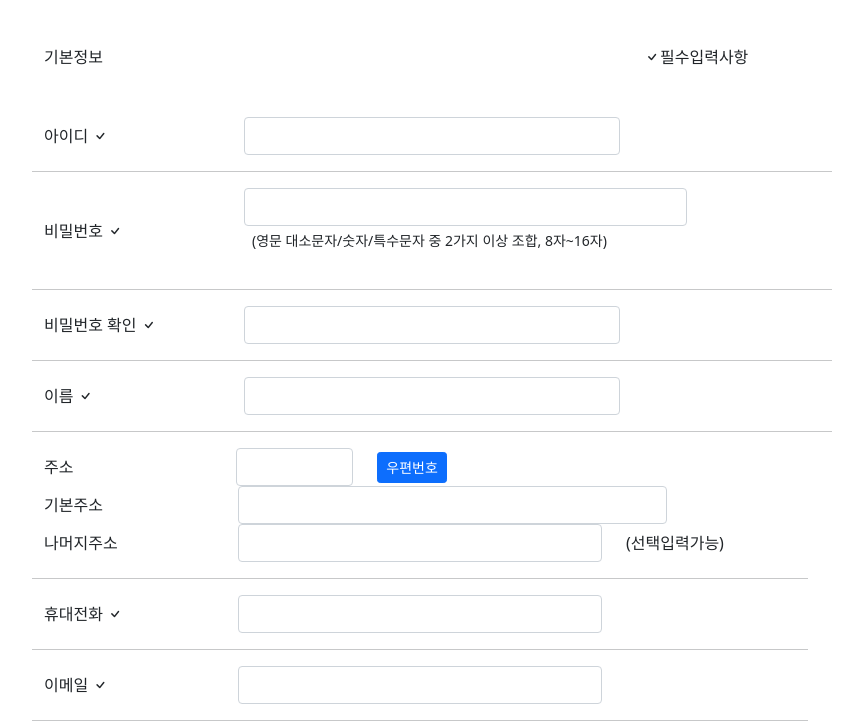
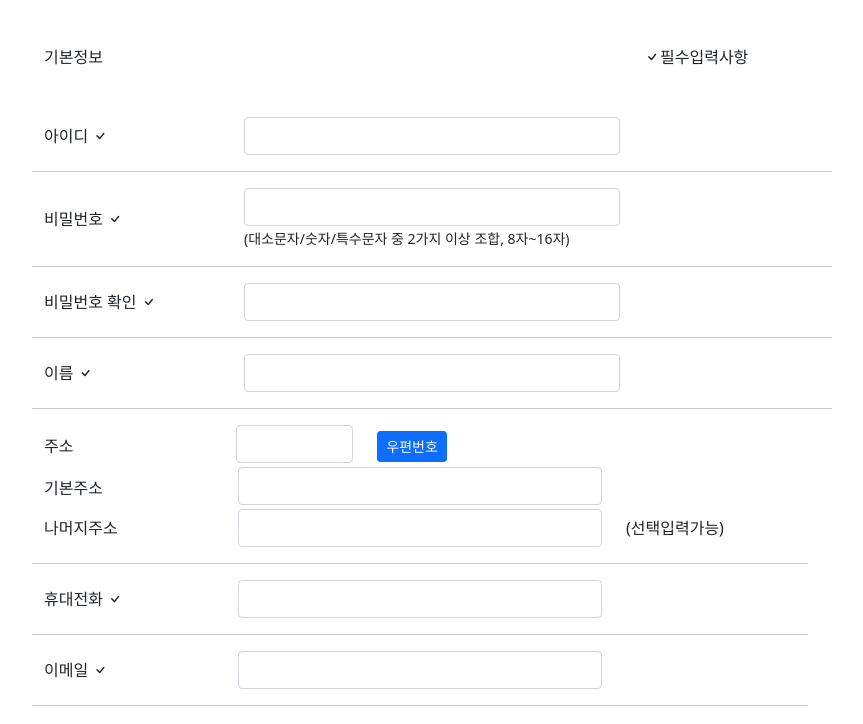
Before and after one commit to mxx-kor/e-liquid-shoppingmall, a website: page signUp.html in a window 1280 px wide. Shown: the part 537-1261 px from the top of the page, without its empty margins (208-1071 px from the left). Drawn offline with nearby package versions, Linux system fonts and the light colour scheme.

Commit message:
Update signUp.html

```diff
--- a/signUp.html
+++ b/signUp.html
@@ -192,9 +192,9 @@
         </div>
         <div class="row text-start align-items-center">
           <div class="col-3">비밀번호 <i class="bi bi-check"></i></div>
-          <div class="col-7">
+          <div class="col-6">
             <input type="text" class="form-control" id="userPassword" placeholder="" required="">
-            <p class="form-control-sm">(영문 대소문자/숫자/특수문자 중 2가지 이상 조합, 8자~16자)</p>
+            <small>(대소문자/숫자/특수문자 중 2가지 이상 조합, 8자~16자)</small>
           </div>
           <hr class="mt-3">
         </div>
@@ -210,7 +210,7 @@
         </div>
         <div class="row text-start align-items-center">
           <div class="col-3">주소</div>
-          <div class="col-2 ps-1">
+          <div class="col-2 ps-1 mb-1">
             <input type="text" class="form-control" id="addressNumber" placeholder="" required="">
           </div>
           <div class="col-3">
@@ -218,7 +218,7 @@
           </div>
           <div class="row text-start align-items-center">
             <div class="col-3">기본주소</div>
-            <div class="col-7"><input type="text" class="form-control" id="address" placeholder="" required=""></div>
+            <div class="col-6 mb-1"><input type="text" class="form-control" id="address" placeholder="" required=""></div>
           </div>
           <div class="row text-start align-items-center">
             <div class="col-3">나머지주소</div>
```
